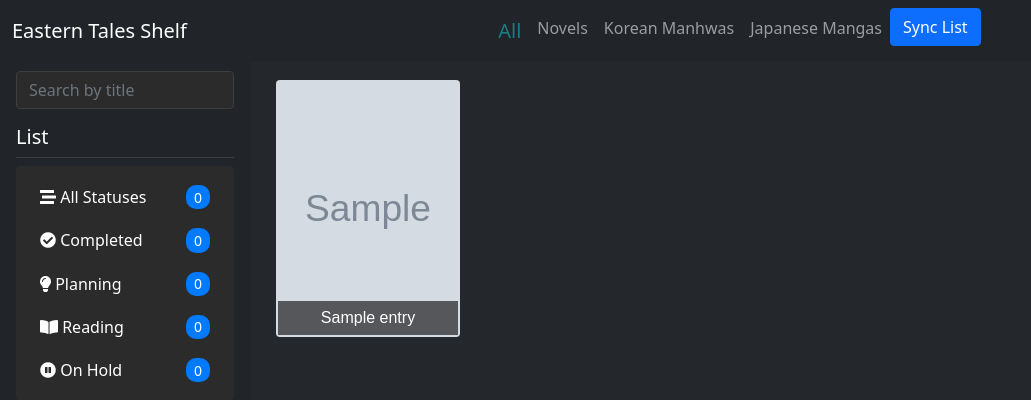
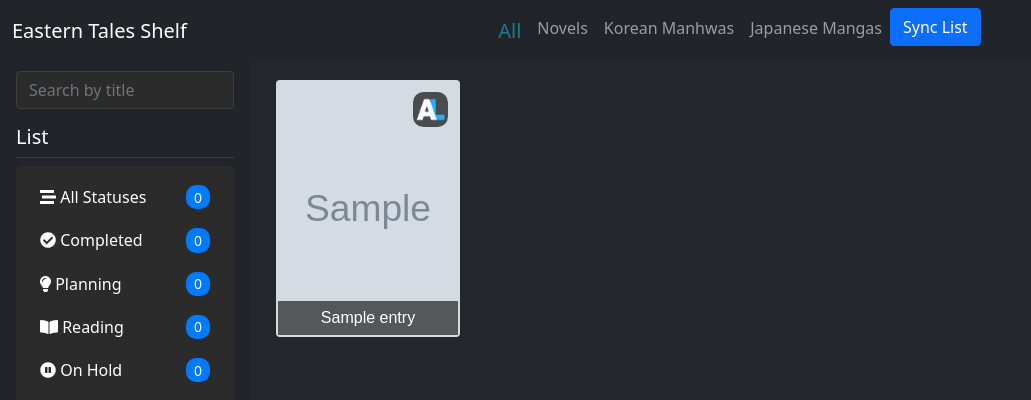
Before and after one commit to sourcery-ai-experiments/EasternTalesShelf, a Flask app: template templates/index.html in a window 1280 px wide. Shown: the top 400 px of the page, without its empty margins (0-1031 px from the left). Run offline with Flask 3, Linux system fonts and the light colour scheme; the template is opened without the code that fills it: most values are stand-ins (such as "Sample title", 1, 10 or a date in 2020); grey boxes marked "Sample" are stand-in pictures.

Commit message:
added little anilist icon on each cover to faster open anilist

```diff
--- a/static/scripts.js
+++ b/static/scripts.js
@@ -442,3 +442,7 @@ function addMessage(sender, text) {
     messagesContainer.appendChild(messageBubble);
     messagesContainer.scrollTop = messagesContainer.scrollHeight;
 }
+
+function openAniList(url) {
+    window.open(url, '_blank');
+}
--- a/static/style.css
+++ b/static/style.css
@@ -52,6 +52,25 @@ opacity: 1;
 .grid-item:hover .stats {
     display: flex;
 }
+
+.grid-item .anilist-icon {
+    position: absolute;
+    top: 10px; /* Adjust as needed */
+    right: 10px; /* Adjust as needed */
+    z-index: 10; /* Ensure it's above the hover overlay */
+    cursor: pointer;
+    width: 35px; /* Adjust size as needed */
+    height: 35px; /* Adjust size as needed */
+    opacity: 85%;
+    border-radius: 30%;
+    background: url('/static/anilist_icon.png') no-repeat center center;
+    background-size: contain; /* This will ensure the icon fits within the circle */
+    display: flex;
+    justify-content: center;
+    align-items: center;
+}
+
+
 
 
 /* Style for .stats on hover when .grid-item has .border-completed */
--- a/templates/index.html
+++ b/templates/index.html
@@ -152,6 +152,8 @@
             data-aos-duration="1000">
 
             <div class="grid-item-title">{{ entry.title_english }}</div> <!-- Assuming 'english' is the key for the English title -->
+            <!-- AniList Icon -->
+            <div class="anilist-icon" onclick="openAniList(this.parentNode.getAttribute('data-anilist-url'))"></div>
             <div class="stats">
                 Chapters: {{ entry.all_chapters }}<br>
                 Progress: {{ entry.chapters_progress }}<br>
```
Also changed, not shown: static/anilist_icon.png (added).
